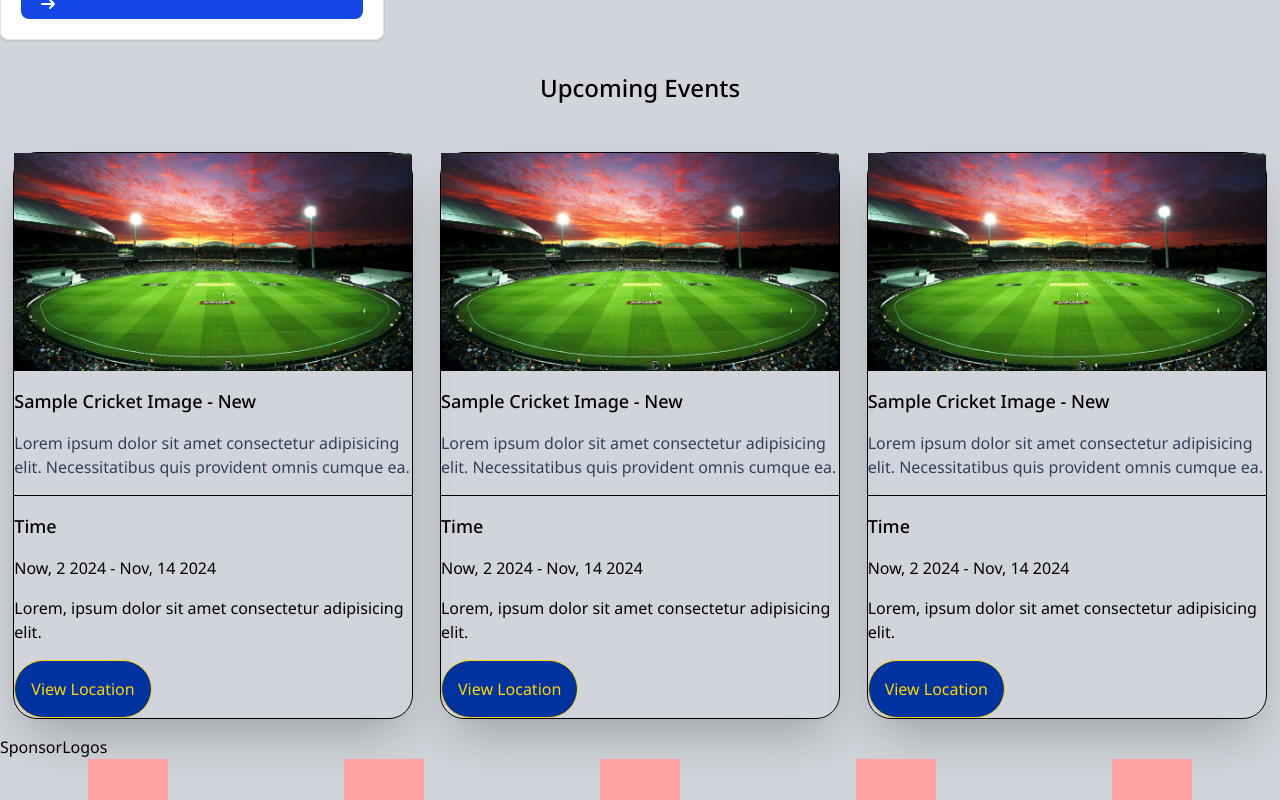
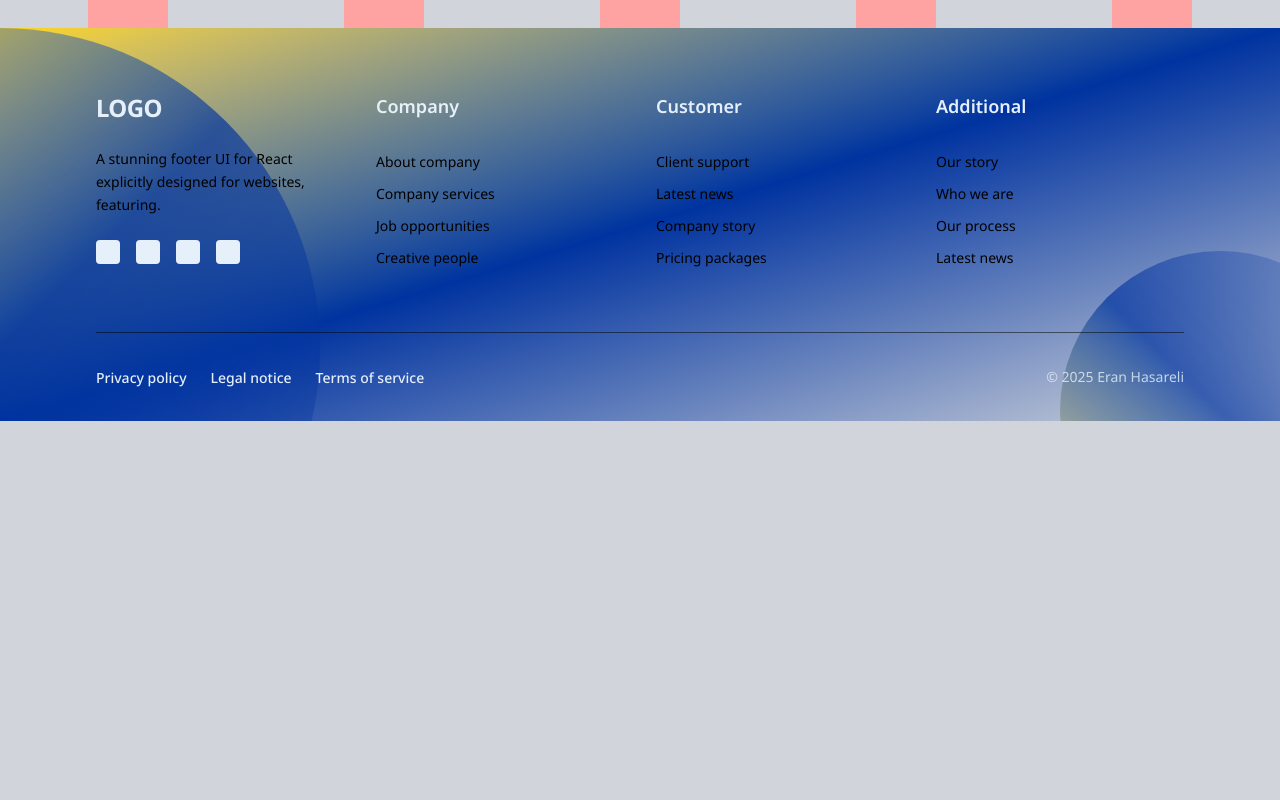
Before and after one commit to Eran2001/national-sport-federation, a React (Vite) app in the folder client/: page / in a window 1280 px wide. Shown: the part 1140-1940 px from the top of the page. After the commit the page ends 1561 px from the top, so only its background shows below. Built offline with nearby package versions, Linux system fonts and the light colour scheme.

Commit message:
make_some_changes

```diff
--- a/client/src/pages/Home/Home.jsx
+++ b/client/src/pages/Home/Home.jsx
@@ -11,6 +11,7 @@ const Home = () => {
         <Hero />
         <LatestNews />
         <UpcomingEvents />
+        <QuickLinks />
         <SponsorLogos />
       </div>
     </>
--- a/client/src/pages/Home/LatestNews.jsx
+++ b/client/src/pages/Home/LatestNews.jsx
@@ -1,11 +1,9 @@
 import React from "react";
-import Card from "../../components/ui/Card";
 
 const LatestNews = () => {
   return (
     <div>
       <h1 className="text-2xl font-medium my-8 text-center">Latest News</h1>
-      <Card />
     </div>
   );
 };
--- a/client/src/pages/Home/QuickLinks.jsx
+++ b/client/src/pages/Home/QuickLinks.jsx
@@ -1,7 +1,11 @@
 import React from "react";
 
 const QuickLinks = () => {
-  return <div>QuickLinks</div>;
+  return (
+    <div>
+      <h1 className="text-2xl font-medium my-8 text-center">QuickLinks</h1>
+    </div>
+  );
 };
 
 export default QuickLinks;
--- a/client/src/pages/Home/SponsorLogos.jsx
+++ b/client/src/pages/Home/SponsorLogos.jsx
@@ -3,7 +3,7 @@ import React from "react";
 const SponsorLogos = () => {
   return (
     <div>
-      <h1>SponsorLogos</h1>
+      <h1 className="text-2xl font-medium my-8 text-center">SponsorLogos</h1>
       <div className="flex justify-around items-center">
         <div className="p-10 bg-red-300"></div>
         <div className="p-10 bg-red-300"></div>
--- a/client/src/pages/Home/UpcomingEvents.jsx
+++ b/client/src/pages/Home/UpcomingEvents.jsx
@@ -1,75 +1,9 @@
 import React from "react";
-import img6 from "../../assets/hero-6.jpg";
 
 const UpcomingEvents = () => {
   return (
     <>
       <h1 className="text-2xl font-medium my-8 text-center">Upcoming Events</h1>
-      <div className="flex justify-center items-center">
-        <div className="mx-auto my-4 w-100 border shadow-2xl rounded-3xl">
-          <div>
-            <img src={img6} alt="img-sample" className="w-full" height={100} />
-            <h1 className="my-4 text-lg font-medium">
-              Sample Cricket Image - New
-            </h1>
-            <p className="text-base text-slate-700 my-2">
-              Lorem ipsum dolor sit amet consectetur adipisicing elit.
-              Necessitatibus quis provident omnis cumque ea.
-            </p>
-            <hr className="my-4" />
-            <p className="font-medium text-lg">Time</p>
-            <span className="my-4 inline-block">
-              Now, 2 2024 - Nov, 14 2024
-            </span>
-            <p>Lorem, ipsum dolor sit amet consectetur adipisicing elit.</p>
-            <button className="border mt-4 p-4 bg-secondary text-primary rounded-4xl">
-              View Location
-            </button>
-          </div>
-        </div>
-        <div className="mx-auto my-4 w-100 border shadow-2xl rounded-3xl">
-          <div>
-            <img src={img6} alt="img-sample" className="w-full" height={100} />
-            <h1 className="my-4 text-lg font-medium">
-              Sample Cricket Image - New
-            </h1>
-            <p className="text-base text-slate-700 my-2">
-              Lorem ipsum dolor sit amet consectetur adipisicing elit.
-              Necessitatibus quis provident omnis cumque ea.
-            </p>
-            <hr className="my-4" />
-            <p className="font-medium text-lg">Time</p>
-            <span className="my-4 inline-block">
-              Now, 2 2024 - Nov, 14 2024
-            </span>
-            <p>Lorem, ipsum dolor sit amet consectetur adipisicing elit.</p>
-            <button className="border mt-4  p-4 bg-secondary text-primary rounded-4xl">
-              View Location
-            </button>
-          </div>
-        </div>
-        <div className="mx-auto my-4 w-100 border shadow-2xl rounded-3xl">
-          <div>
-            <img src={img6} alt="img-sample" className="w-full" height={100} />
-            <h1 className="my-4 text-lg font-medium">
-              Sample Cricket Image - New
-            </h1>
-            <p className="text-base text-slate-700 my-2">
-              Lorem ipsum dolor sit amet consectetur adipisicing elit.
-              Necessitatibus quis provident omnis cumque ea.
-            </p>
-            <hr className="my-4" />
-            <p className="font-medium text-lg">Time</p>
-            <span className="my-4 inline-block">
-              Now, 2 2024 - Nov, 14 2024
-            </span>
-            <p>Lorem, ipsum dolor sit amet consectetur adipisicing elit.</p>
-            <button className="border mt-4  p-4 bg-secondary text-primary rounded-4xl">
-              View Location
-            </button>
-          </div>
-        </div>
-      </div>
     </>
   );
 };
```
